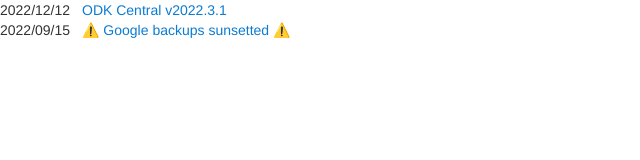
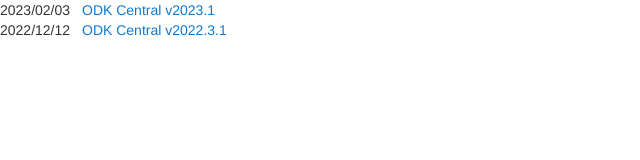
Before and after one commit to getodk/central, a plain HTML site: page docs/news.html in a window 1280 px wide. Shown: the whole page, without its empty margins (0-640 px from the left). Drawn offline with Linux system fonts and the light colour scheme.

Commit message:
Update news for v2023.1

```diff
--- a/docs/news.html
+++ b/docs/news.html
@@ -8,16 +8,16 @@
   </head>
   <body>
     <div class="news-item">
+      <span class="item-date">2023/02/03</span>
+      <a href="https://forum.getodk.org/t/odk-central-v2023-1/40267" target="_blank">
+        ODK Central v2023.1
+      </a>
+    </div>
+    <div class="news-item">
       <span class="item-date">2022/12/12</span>
       <a href="https://forum.getodk.org/t/odk-central-v2022-3/39787/2" target="_blank">
         ODK Central v2022.3.1
       </a>
     </div>
-    <div class="news-item">
-      <span class="item-date">2022/09/15</span>
-      <a href="https://forum.getodk.org/t/backups-to-google-drive-from-central-will-stop-working-after-jan-31st/38895" target="_blank">
-        ⚠️ Google backups sunsetted ⚠️
-      </a>
-    </div>
   </body>
 </html>
```
